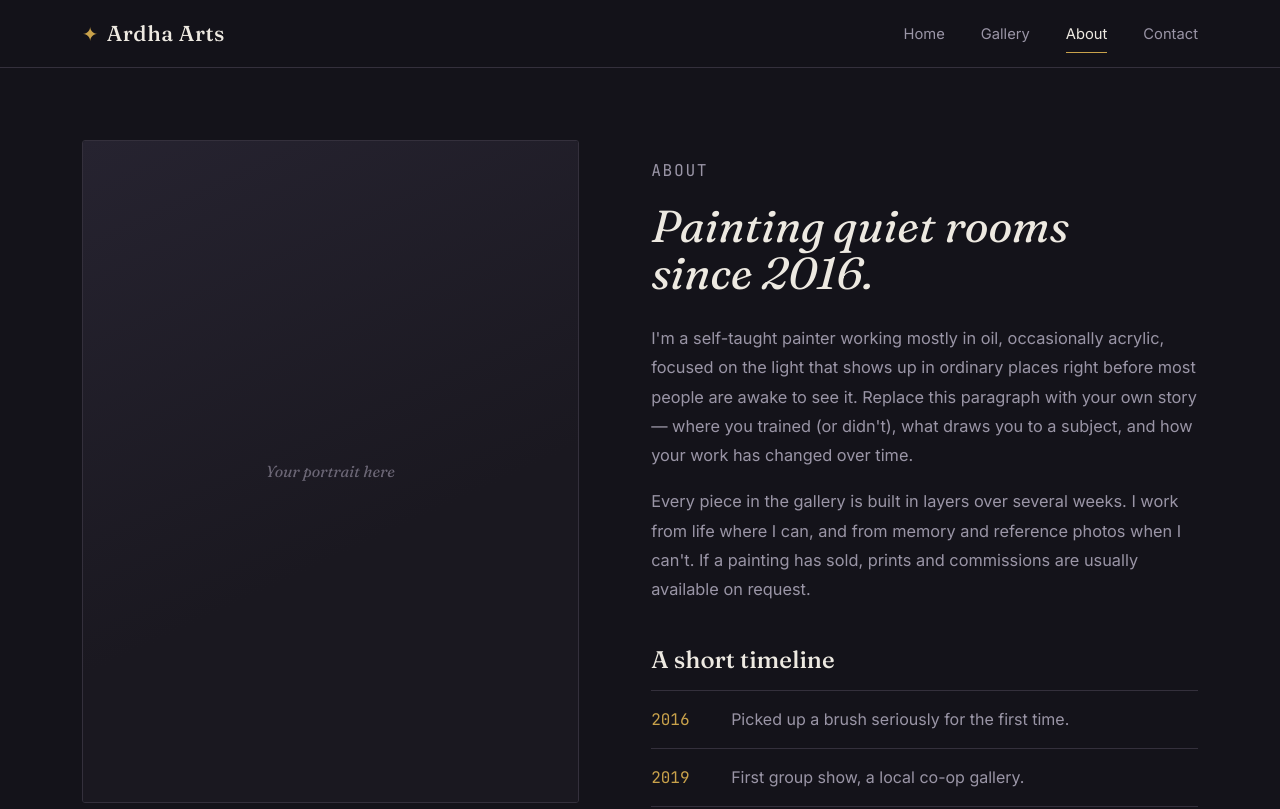
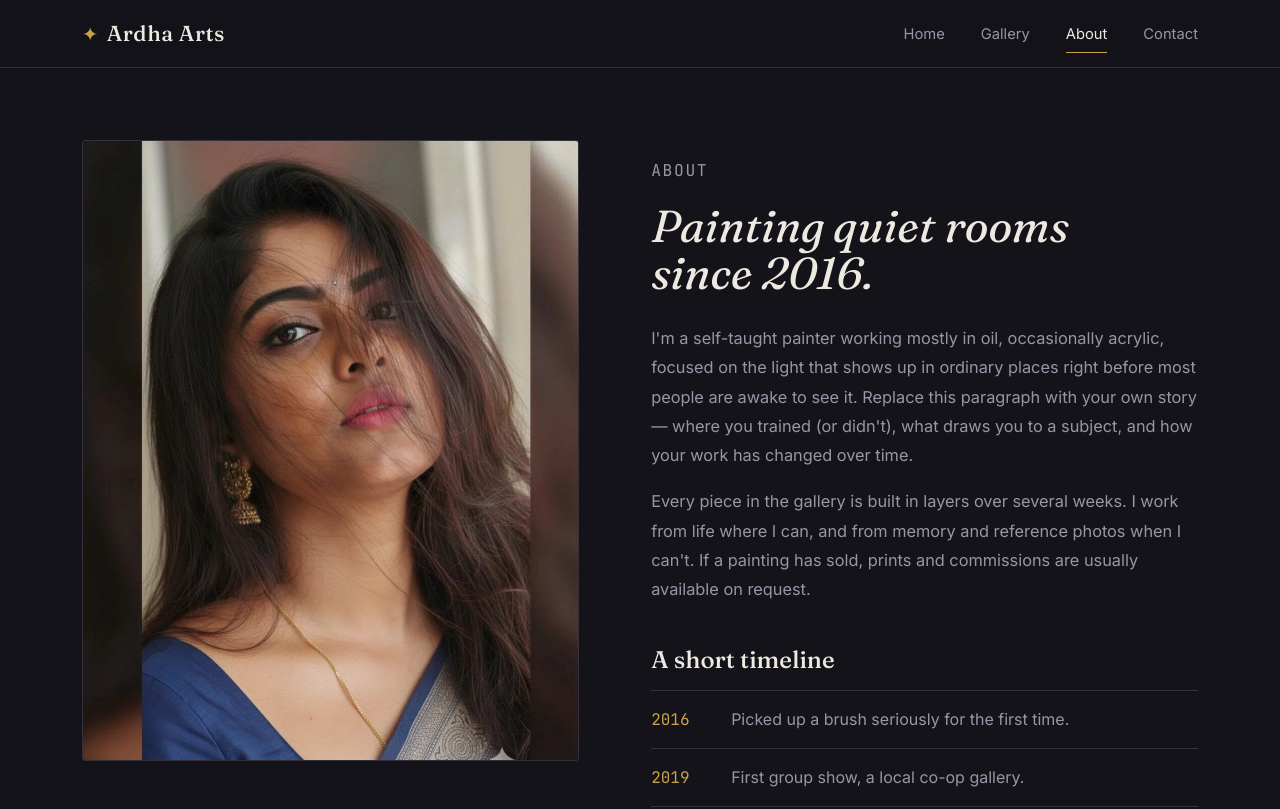
Before and after one commit to sreyas-sc/sredhaarts, a React (Vite) app: page /about in a window 1280 px wide. Shown: the top 809 px of the page. Built offline with nearby package versions, Linux system fonts and the light colour scheme.

Commit message:
feat: Profile Image

```diff
--- a/src/index.css
+++ b/src/index.css
@@ -652,10 +652,36 @@ button {
   top: 110px;
 }
 
+.about-portrait img {
+  width: 100%;
+  height: 100%;
+  object-fit: cover;
+  object-position: center top;
+}
+
 .about-body p {
   color: var(--text-muted);
   line-height: 1.8;
   font-size: 1.02rem;
+}
+
+.about-portrait {
+  aspect-ratio: 4 / 5;
+}
+
+@media (max-width: 860px) {
+  .about-portrait {
+    aspect-ratio: auto;
+    /* height: 480px; */
+    aspect-ratio: 5 / 7;
+  }
+
+.about-portrait img {
+  width: 100%;
+  height: 100%;
+  /* object-fit: contain; */
+  object-position: center top;
+}
 }
 
 .about-body h2 {
@@ -855,13 +881,6 @@ button {
   .hero-eyebrow, .hero-title, .hero-lede, .hero-actions { animation: none; }
 }
 
-/* ─────────────────────────── RESPONSIVE ───────────────────────────
-   Three checkpoints: tablet (860px), phone (640px), small phone (400px).
-   Mobile-specific fixes: no horizontal scroll, full-width tap targets
-   (44px+), single-column grids, and the sticky side panels (detail info,
-   about portrait) drop back into normal document flow once there's no
-   room to sit alongside content.
-   ─────────────────────────────────────────────────────────────────── */
 
 @media (max-width: 860px) {
   .detail,
--- a/src/pages/About.jsx
+++ b/src/pages/About.jsx
@@ -1,11 +1,11 @@
+import Portrait from "../assets/paintings/sredhaProfileImg.jpg";
+
 export default function About() {
   return (
     <section className="container">
       <div className="about-layout">
         <div className="about-portrait">
-          {/* Replace this with your own portrait: drop a file in
-              src/assets/paintings/ and swap the placeholder below
-              for <img src={...} alt="Portrait of the artist" /> */}
+          <img src={Portrait} alt="Portrait of the artist" />
           <div className="placeholder" style={{ height: '100%' }}>
             Your portrait here
           </div>
```
Also changed, not shown: src/assets/paintings/sredhaProfileImg.jpg (added).
